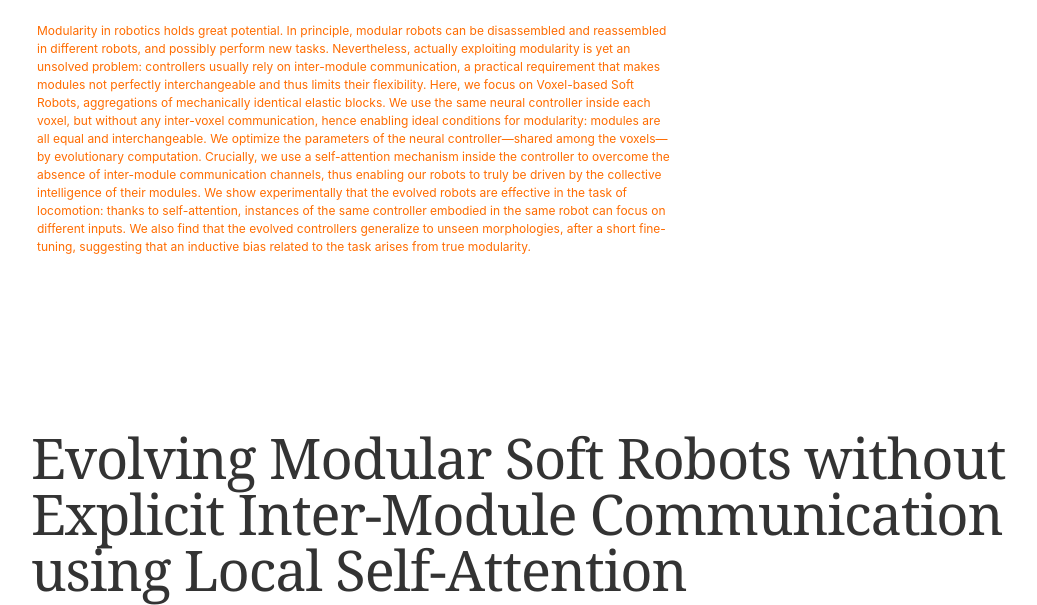
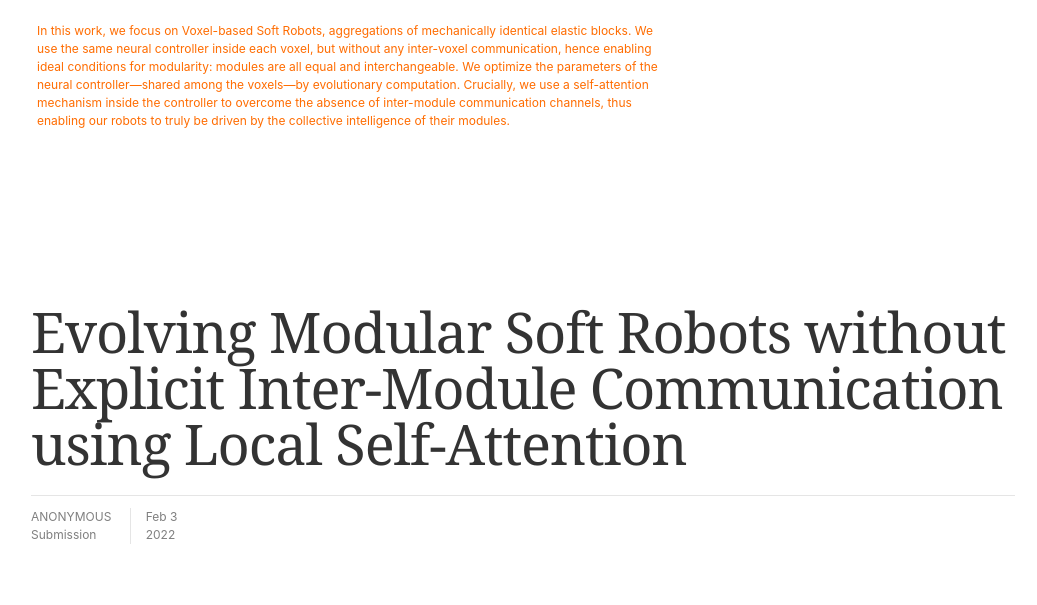
Before and after one commit to geccoanon/geccoanon.github.io, a website: page draft_header.html in a window 1280 px wide. Shown: the part 323-928 px from the top of the page, without its empty margins (117-1154 px from the left). Drawn offline with nearby package versions, Linux system fonts and the light colour scheme.

Commit message:
Add files via upload

```diff
--- a/draft_header.html
+++ b/draft_header.html
@@ -138,7 +138,7 @@ dt-article figcaption b {
 <dt-article id="dtbody">
 
 <div style="text-align: center;">
-<figcaption style="text-align: left; color:#FF6C00; padding-top: 0;"><br/>Modularity in robotics holds great potential. In principle, modular robots can be disassembled and reassembled in different robots, and possibly perform new tasks. Nevertheless, actually exploiting modularity is yet an unsolved problem: controllers usually rely on inter-module communication, a practical requirement that makes modules not perfectly interchangeable and thus limits their flexibility. Here, we focus on Voxel-based Soft Robots, aggregations of mechanically identical elastic blocks. We use the same neural controller inside each voxel, but without any inter-voxel communication, hence enabling ideal conditions for modularity: modules are all equal and interchangeable. We optimize the parameters of the neural controller—shared among the voxels—by evolutionary computation. Crucially, we use a self-attention mechanism inside the controller to overcome the absence of inter-module communication channels, thus enabling our robots to truly be driven by the collective intelligence of their modules. We show experimentally that the evolved robots are effective in the task of locomotion: thanks to self-attention, instances of the same controller embodied in the same robot can focus on different inputs. We also find that the evolved controllers generalize to unseen morphologies, after a short fine-tuning, suggesting that an inductive bias related to the task arises from true modularity.</figcaption>
+<figcaption style="text-align: left; color:#FF6C00; padding-top: 0;"><br/>In this work, we focus on Voxel-based Soft Robots, aggregations of mechanically identical elastic blocks. We use the same neural controller inside each voxel, but without any inter-voxel communication, hence enabling ideal conditions for modularity: modules are all equal and interchangeable. We optimize the parameters of the neural controller—shared among the voxels—by evolutionary computation. Crucially, we use a self-attention mechanism inside the controller to overcome the absence of inter-module communication channels, thus enabling our robots to truly be driven by the collective intelligence of their modules.</figcaption>
 <figcaption style="text-align: left; padding-top: 0;"><br/>
 </figcaption>
 </div>
```
Also changed, not shown: index.html (+1 -1 lines).
